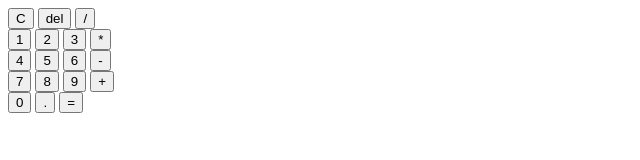
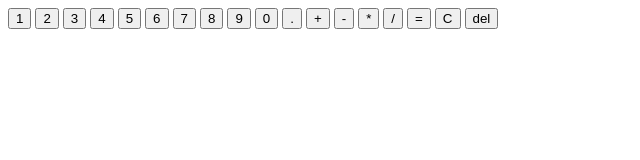
Before and after one commit to kamcsatka/project4, a plain HTML site: page index.html in a window 1280 px wide. Shown: the whole page, without its empty margins (0-640 px from the left). Drawn offline with Linux system fonts and the light colour scheme.

Commit message:
Update index.html

```diff
--- a/index.html
+++ b/index.html
@@ -9,34 +9,24 @@
 
 <body>
        <div id="container">
-        <div id="line0">
-            <button id="C">C</button>
-            <button id="del">del</button>
-            <button id="/">/</button>
-        </div>
-        <div id="line1">
         <button id="1">1</button>
         <button id="2">2</button>
         <button id="3">3</button>
-            <button id="*">*</button>
-        </div>
-        <div id="line2">
         <button id="4">4</button>
         <button id="5">5</button>
         <button id="6">6</button>
-            <button id="-">-</button>
-        </div>
-        <div id="line3">
         <button id="7">7</button>
         <button id="8">8</button>
         <button id="9">9</button>
-            <button id="+">+</button>
-        </div>
-        <div id="line4">
         <button id="0">0</button>
         <button id=".">.</button>
+        <button id="+">+</button>
+        <button id="-">-</button>
+        <button id="*">*</button>
+        <button id="/">/</button>
         <button id="=">=</button>
-        </div>
+        <button id="C">C</button>
+        <button id="del">del</button>
     </div>
 
     <script>
```
Lines whose indentation alone changed are shown as unchanged.
